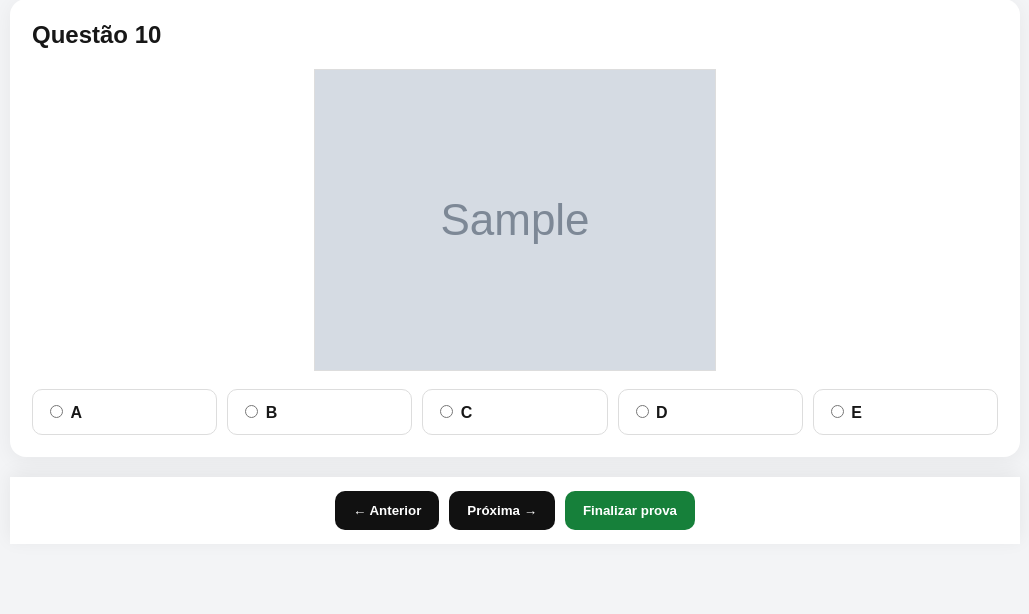
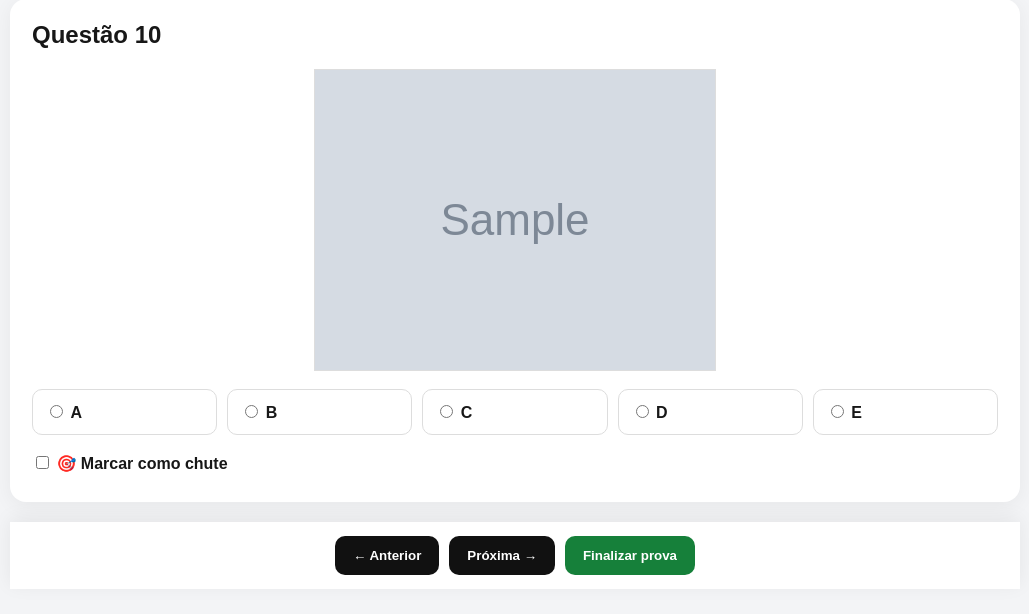
Before and after one commit to Doutii/enem_online, a Flask app: template templates/prova.html in a window 1280 px wide. Shown: the part 91-705 px from the top of the page, without its empty margins (125-1154 px from the left). Run offline with Flask 3, Linux system fonts and the light colour scheme; the template is opened without the code that fills it: most values are stand-ins (such as "Sample title", 1, 10 or a date in 2020); grey boxes marked "Sample" are stand-in pictures.

Commit message:
Adiciona controle visual de chute na prova

```diff
--- a/templates/prova.html
+++ b/templates/prova.html
@@ -1 +1 @@
-<!doctype html><html lang="pt-br"><head><meta charset="utf-8"><meta name="viewport" content="width=device-width,initial-scale=1"><title>ENEM Online</title><link rel="stylesheet" href="{{ url_for('static', filename='style.css') }}"></head><body><main class="exam"><header><div><strong>ENEM Online</strong><span class="muted"> — Caderno Azul</span></div><div id="progress"></div></header><form action="{{ url_for('responder') }}" method="post" id="examForm"><div id="questions">{% for q in exam.questions %}<section class="question" data-num="{{ q.numero }}"><h2>Questão {{ '%02d'|format(q.numero) }}</h2><img class="question-img" src="{{ url_for('question_asset', filename=q.imagem) }}" alt="Questão {{ q.numero }}"><div class="choices">{% for l in ['A','B','C','D','E'] %}<label><input type="radio" name="q{{ q.numero }}" value="{{ l }}" {% if answers.get(q.numero|string)==l %}checked{% endif %}> <b>{{ l }}</b></label>{% endfor %}</div></section>{% endfor %}</div><div class="nav"><button type="button" id="prev">← Anterior</button><button type="button" id="next">Próxima →</button><button type="submit" name="finalizar" value="1" class="finish">Finalizar prova</button></div></form></main><script src="{{ url_for('static', filename='app.js') }}"></script></body></html>
+<!doctype html><html lang="pt-br"><head><meta charset="utf-8"><meta name="viewport" content="width=device-width,initial-scale=1"><title>ENEM Online</title><link rel="stylesheet" href="{{ url_for('static', filename='style.css') }}"></head><body><main class="exam"><header><div><strong>ENEM Online</strong><span class="muted"> — Caderno Azul</span></div><div id="progress"></div></header><form action="{{ url_for('responder') }}" method="post" id="examForm"><div id="questions">{% for q in exam.questions %}<section class="question" data-num="{{ q.numero }}"><h2>Questão {{ '%02d'|format(q.numero) }}</h2><img class="question-img" src="{{ url_for('question_asset', filename=q.imagem) }}" alt="Questão {{ q.numero }}"><div class="choices">{% for l in ['A','B','C','D','E'] %}<label><input type="radio" name="q{{ q.numero }}" value="{{ l }}" {% if answers.get(q.numero|string)==l %}checked{% endif %}> <b>{{ l }}</b></label>{% endfor %}</div><label class="chute-toggle"><input type="checkbox" name="chute_{{ q.numero }}" value="1" {% if q.numero in chutes %}checked{% endif %}> 🎯 Marcar como chute</label></section>{% endfor %}</div><div class="nav"><button type="button" id="prev">← Anterior</button><button type="button" id="next">Próxima →</button><button type="submit" name="finalizar" value="1" class="finish">Finalizar prova</button></div></form></main><script src="{{ url_for('static', filename='app.js') }}"></script></body></html>
```
